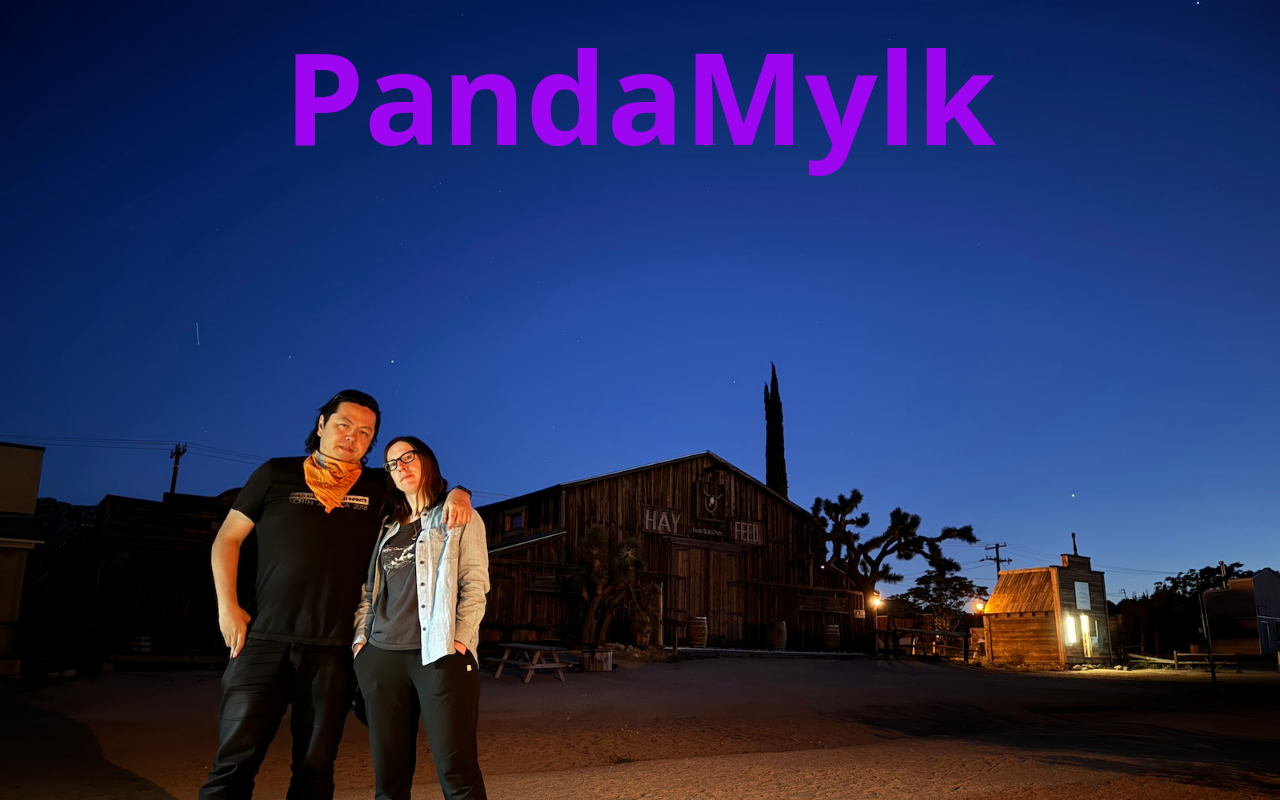
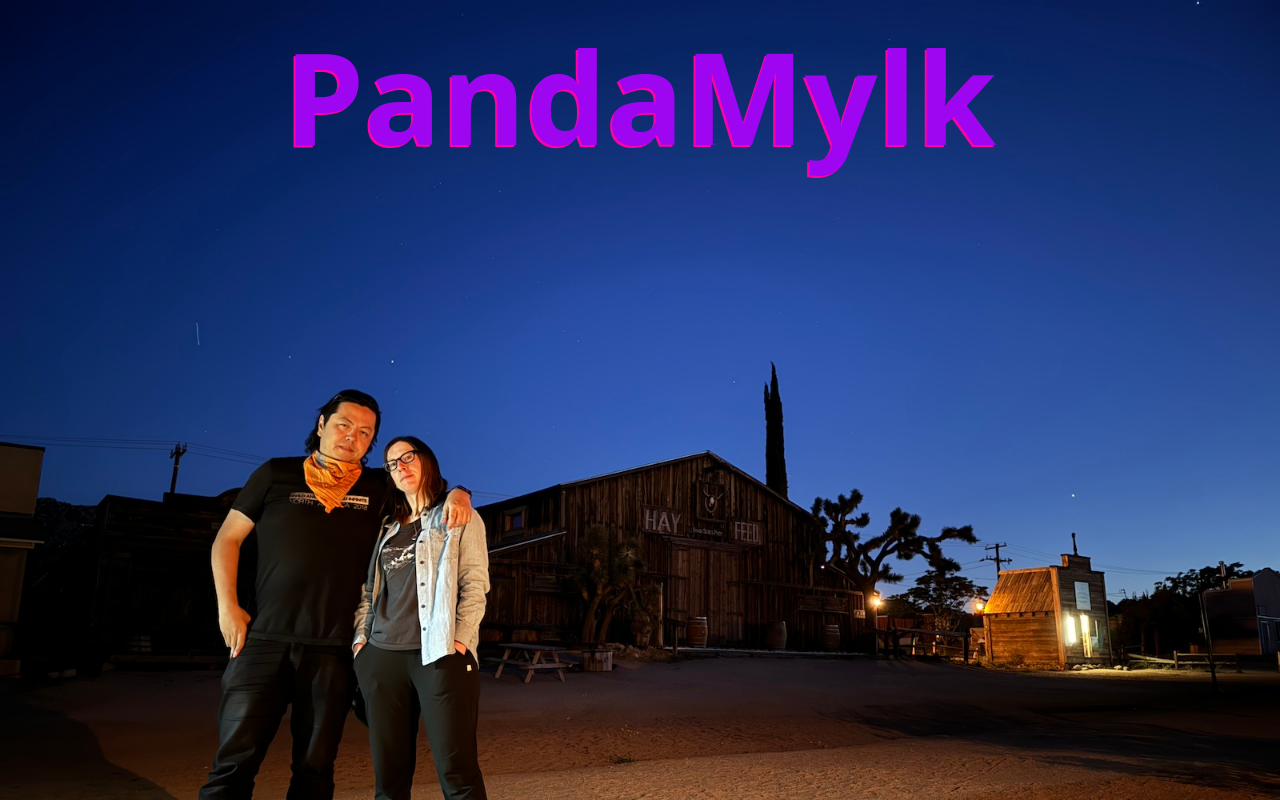
Before and after one commit to rubeun/pandamylk, a React (Create React App) app: page / in a window 1280 px wide. Built offline with nearby package versions, Linux system fonts and the light colour scheme; a web font is replaced by a local one.

Commit message:
add glow to h1

```diff
--- a/src/App.tsx
+++ b/src/App.tsx
@@ -4,7 +4,7 @@ import './App.css';
 const App = () => {
   return (
     <div className="App">
-      <h1>PandaMylk</h1>
+      <h1 className='glow'>PandaMylk</h1>
     </div>
   );
 }
```
